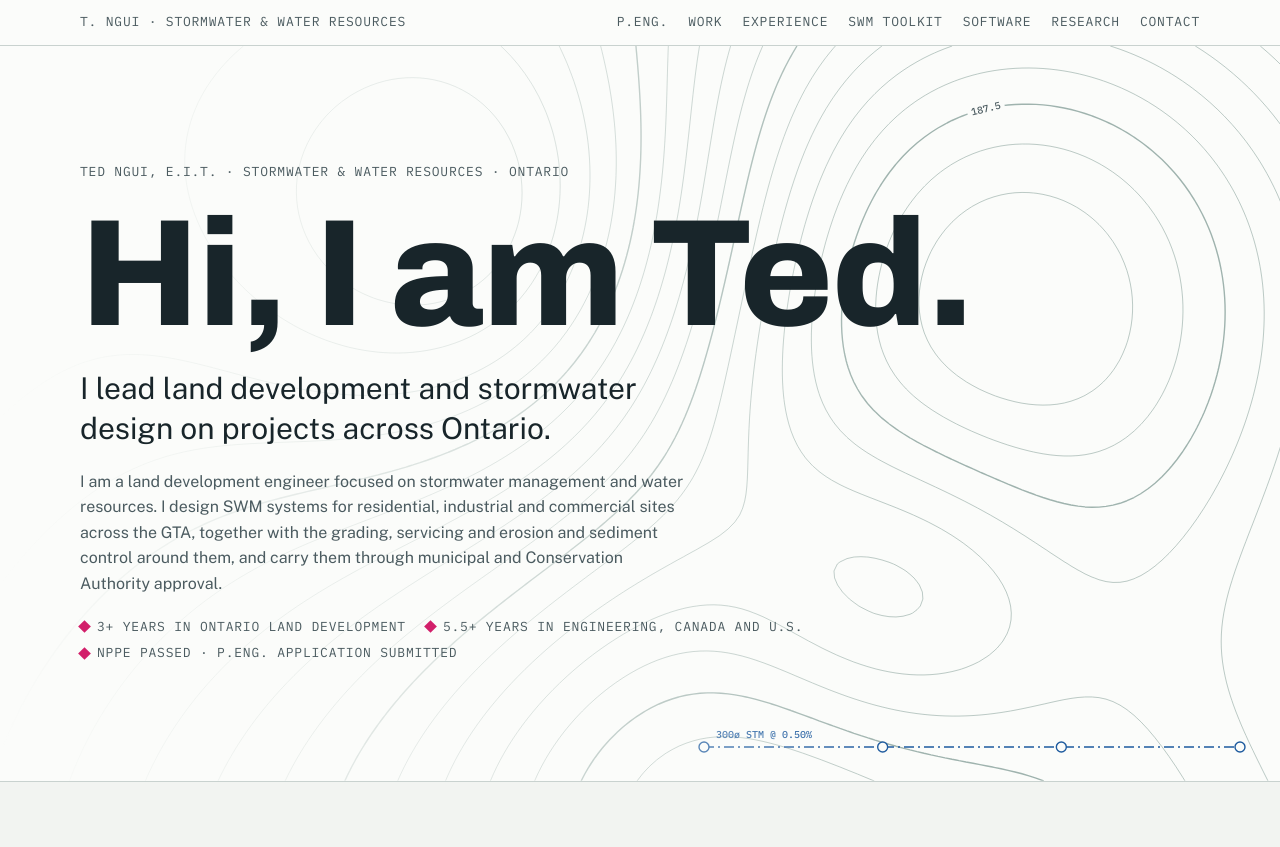
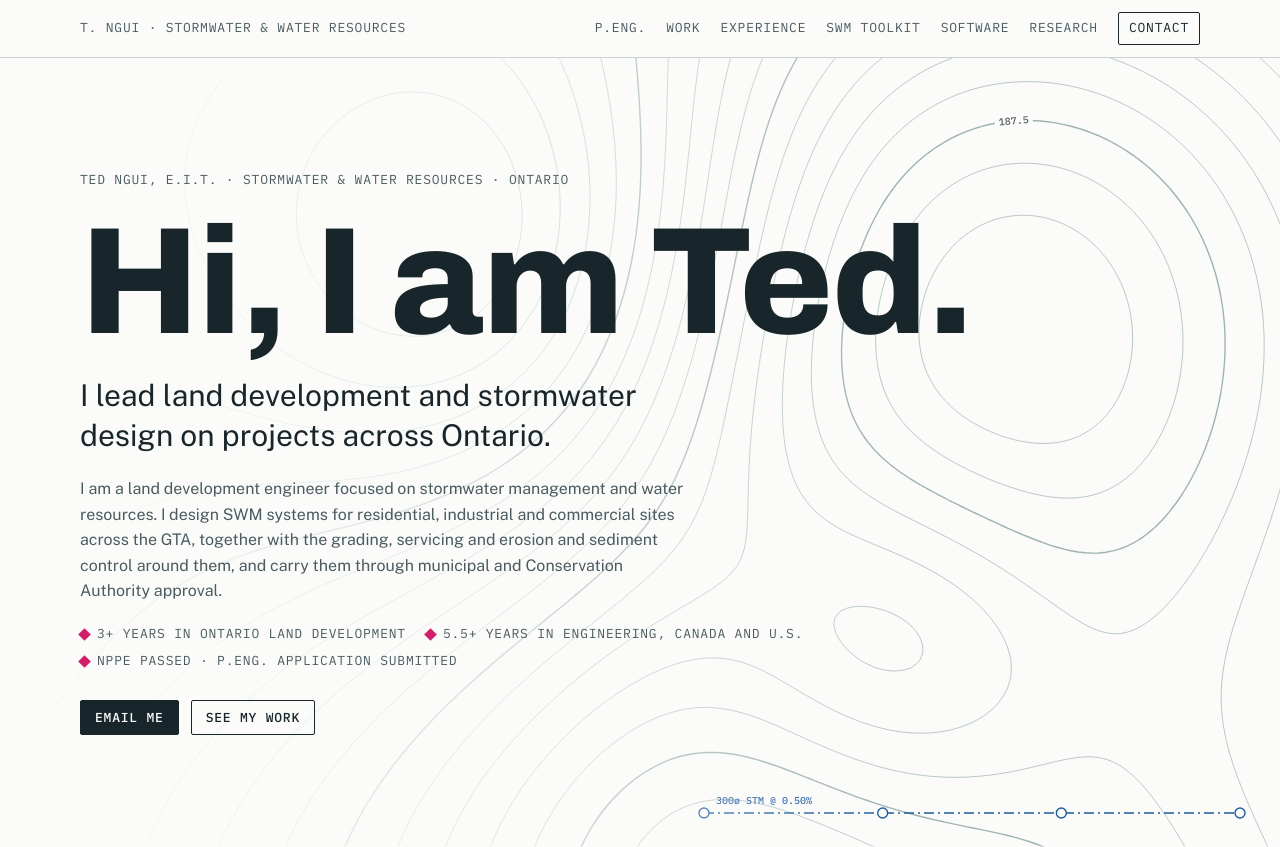
Before and after one commit to tedn0405/tedn0405.github.io, a plain HTML site: page index.html in a window 1280 px wide. Shown: the top 847 px of the page. Drawn offline with nearby package versions, Linux system fonts and the light colour scheme.

Commit message:
Make contact easy: hero and top-bar buttons, contact line, back to top
- Email me and See my work buttons in the hero
- Contact styled as a button in the top bar
- Contact section, directly under the tagline, says who should get in
  touch and that a resume is available on request
- Back to top button under the title block

Co-Authored-By: Claude Fable 5.2 <noreply@anthropic.com>
Claude-Session: https://claude.ai/code/session_014VDYFYNUJeurEdNAA1orKM

```diff
--- a/index.html
+++ b/index.html
@@ -116,6 +116,7 @@ section { padding-block: clamp(48px, 7vw, 88px); border-bottom: 1px solid var(--
   .hero .wrap > :nth-child(3) { animation-delay: 0.75s; }
   .hero .wrap > :nth-child(4) { animation-delay: 1s; }
   .hero .wrap > :nth-child(5) { animation-delay: 1.25s; }
+  .hero .wrap > :nth-child(6) { animation-delay: 1.45s; }
   #plan { animation: hero-wipe 1.7s cubic-bezier(.65,0,.35,1) both; }
 }
 @keyframes hero-rise { from { opacity: 0; transform: translateY(28px); } }
@@ -330,6 +331,13 @@ section { padding-block: clamp(48px, 7vw, 88px); border-bottom: 1px solid var(--
   cursor: pointer; border-radius: 2px; text-decoration: none; display: inline-flex; align-items: center; gap: 8px;
 }
 .btn:hover { background: var(--ink); color: var(--sheet); }
+.btn-solid { background: var(--ink); color: var(--sheet); }
+.btn-solid:hover { background: var(--flag); border-color: var(--flag); color: #fff; }
+.hero-cta { display: flex; flex-wrap: wrap; gap: 12px; margin-top: 8px; }
+.topbar nav a.nav-cta { color: var(--ink); border: 1.5px solid var(--ink); padding: 5px 10px; border-radius: 2px; }
+.topbar nav a.nav-cta:hover { background: var(--ink); color: var(--sheet); }
+.topbar nav { align-items: center; }
+.to-top { margin: 24px 0 0; text-align: center; }
 .btn.copied { border-color: var(--flag); color: var(--flag); background: var(--flag-wash); }
 
 /* Title block */
@@ -357,7 +365,7 @@ section { padding-block: clamp(48px, 7vw, 88px); border-bottom: 1px solid var(--
       <a href="#toolkit-swm">SWM Toolkit</a>
       <a href="#toolkit">Software</a>
       <a href="#research">Research</a>
-      <a href="#contact">Contact</a>
+      <a class="nav-cta" href="#contact">Contact</a>
     </nav>
   </div>
 </header>
@@ -374,6 +382,10 @@ section { padding-block: clamp(48px, 7vw, 88px); border-bottom: 1px solid var(--
         <span class="stake">3+ years in Ontario land development</span>
         <span class="stake">5.5+ years in engineering, Canada and U.S.</span>
         <span class="stake">NPPE passed · P.Eng. application submitted</span>
+      </div>
+      <div class="hero-cta">
+        <a class="btn btn-solid" href="mailto:tedn0405@gmail.com">Email me</a>
+        <a class="btn" href="#work">See my work</a>
       </div>
     </div>
   </div>
@@ -946,9 +958,11 @@ section { padding-block: clamp(48px, 7vw, 88px); border-bottom: 1px solid var(--
       <div class="sec-head" style="margin-bottom:0">
         <span class="note">Contact</span>
         <h2 id="con-h">Get in touch</h2>
+        <p>Hiring for land development or water resources design in the GTA? I would like to hear from you. My resume is available on request.</p>
         <p>I am based in Toronto and work across the GTA and surrounding municipalities.</p>
       </div>
       <div class="contact-row">
+        <a class="btn btn-solid" href="mailto:tedn0405@gmail.com">Email me</a>
         <span class="email" id="email">tedn0405@gmail.com</span>
         <button class="btn" id="copy" type="button">Copy email</button>
         <a class="btn" href="https://www.linkedin.com/in/yeudeckngui" target="_blank" rel="noopener">LinkedIn ↗</a>
@@ -965,6 +979,7 @@ section { padding-block: clamp(48px, 7vw, 88px); border-bottom: 1px solid var(--
       <div><span class="note">Scale</span><b>N.T.S.</b></div>
       <div><span class="note">Status</span><b class="issued">Issued for review</b></div>
     </div>
+    <p class="to-top"><a class="btn" href="#top">Back to top ↑</a></p>
   </div>
 </footer>
 
```
